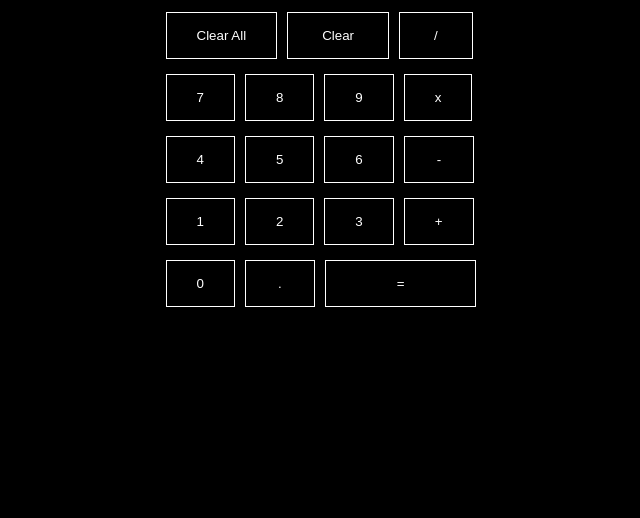
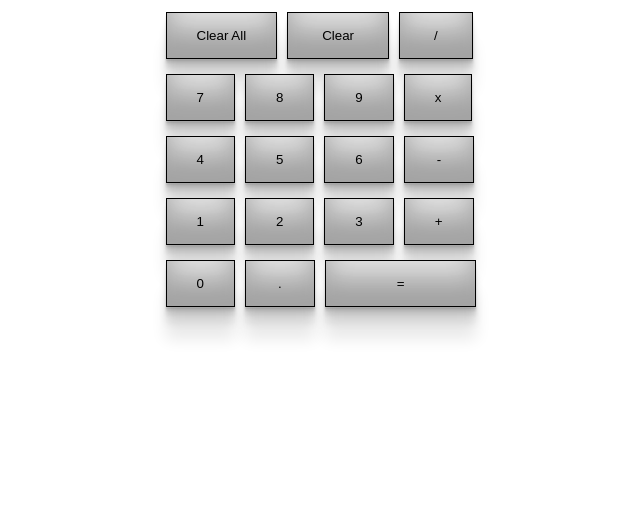
Before and after one commit to abdulqayoom77/web-clone-project-HTML-CSS-JS, a plain HTML site: page Calculator_JS/index.html in a window 1280 px wide. Shown: the part 282-800 px from the top of the page, without its empty margins (315-955 px from the left). Drawn offline with Linux system fonts and the light colour scheme.

Commit message:
28/8/2023

```diff
--- a/Calculator_JS/style.css
+++ b/Calculator_JS/style.css
@@ -1,15 +1,15 @@
 *{
     padding: 0;
     margin: 0;
-    background-color: black;
-    color: white;
+    background-color: rgb(255, 255, 255);
+    color: rgb(0, 0, 0);
 }
 
 .calculator {
     /* position: absolute;
     top: 20%;
     left: 40%; */
-    background-color: black;
+    background-color: rgb(255, 255, 255);
     height: 430px;
     width: 325px;
     margin: 160px auto;
@@ -18,8 +18,9 @@
 button{
     padding: 15px 30px;
     margin: 0px 3px;
-    border: 1px solid white;
+    border: 1px solid rgb(0, 0, 0);
     cursor: pointer;
+    box-shadow: rgba(0, 0, 0, 0.17) 0px -23px 25px 0px inset, rgba(0, 0, 0, 0.15) 0px -36px 30px 0px inset, rgba(0, 0, 0, 0.1) 0px -79px 40px 0px inset, rgba(0, 0, 0, 0.06) 0px 2px 1px, rgba(0, 0, 0, 0.09) 0px 4px 2px, rgba(0, 0, 0, 0.09) 0px 8px 4px, rgba(0, 0, 0, 0.09) 0px 16px 8px, rgba(0, 0, 0, 0.09) 0px 32px 16px;
 }
 .div_margin {
     margin-bottom: 15px;
```
